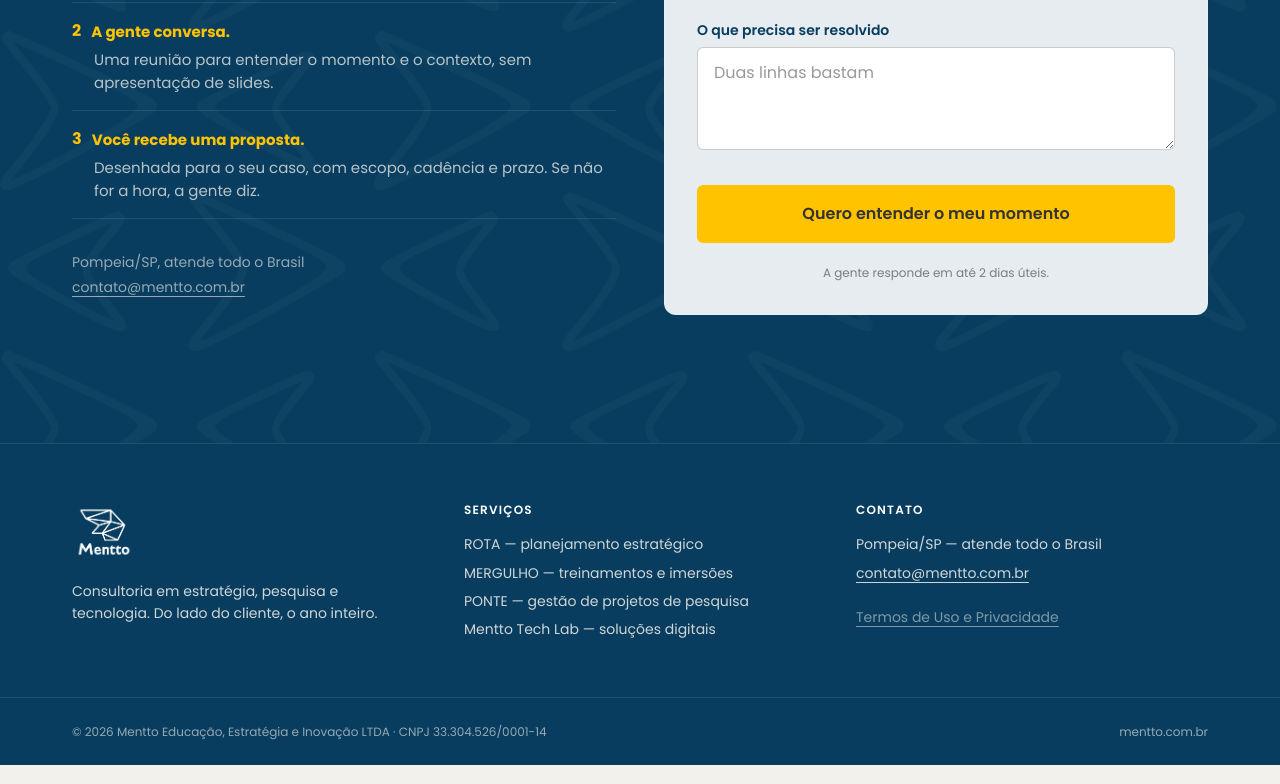
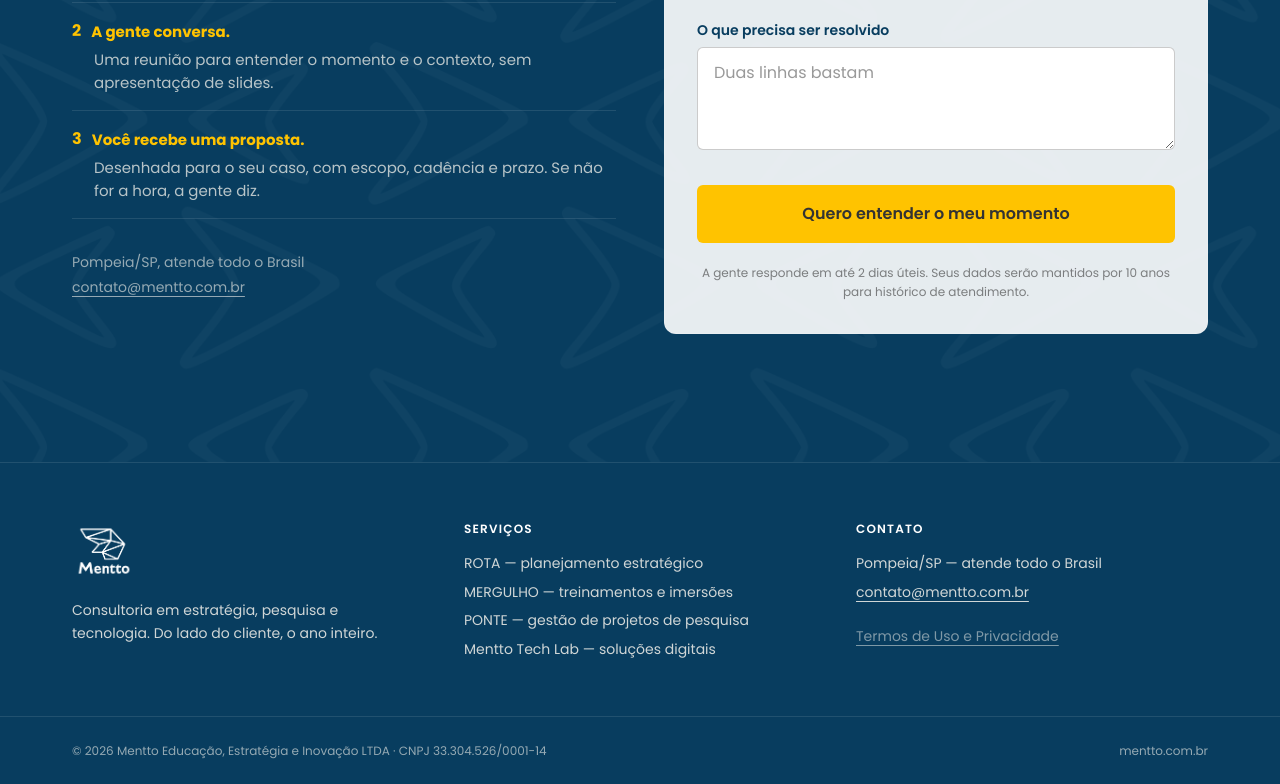
Before and after one commit to Mentto-Tech/PortfolioMentto, a Next.js app: page / in a window 1280 px wide. Shown: the part 9789-10573 px from the top of the page. Built offline with nearby package versions, Linux system fonts and the light colour scheme.

Commit message:
melhoria lgpd

```diff
--- a/src/app/contato/form.tsx
+++ b/src/app/contato/form.tsx
@@ -59,7 +59,7 @@
         )}
 
         <p className="form-disclaimer">
-          A gente responde em até 2 dias úteis. Sem lista, sem newsletter, só a conversa.
+          A gente responde em até 2 dias úteis. Sem lista, sem newsletter, só a conversa. Seus dados serão mantidos por 10 anos para histórico de atendimento.
         </p>
       </div>
     </form>
--- a/src/app/diagnostico-form.tsx
+++ b/src/app/diagnostico-form.tsx
@@ -42,7 +42,7 @@
         )}
 
         <p className="form-disclaimer">
-          A gente responde em até 2 dias úteis. Sem lista, sem newsletter, só a conversa.
+          A gente responde em até 2 dias úteis. Sem lista, sem newsletter, só a conversa. Seus dados serão mantidos por 10 anos para histórico de atendimento.
         </p>
       </div>
     </form>
--- a/src/app/home-cta-form.tsx
+++ b/src/app/home-cta-form.tsx
@@ -41,7 +41,7 @@
           <p className="text-red-500 text-sm">Algo deu errado. Tente novamente ou mande um email direto.</p>
         )}
 
-        <p className="form-disclaimer">A gente responde em até 2 dias úteis.</p>
+        <p className="form-disclaimer">A gente responde em até 2 dias úteis. Seus dados serão mantidos por 10 anos para histórico de atendimento.</p>
       </div>
     </form>
   );
--- a/src/app/ponte/ponte-form.tsx
+++ b/src/app/ponte/ponte-form.tsx
@@ -42,7 +42,7 @@
         )}
 
         <p className="form-disclaimer">
-          A gente responde em até 2 dias úteis. Sem lista, sem newsletter, só a conversa.
+          A gente responde em até 2 dias úteis. Sem lista, sem newsletter, só a conversa. Seus dados serão mantidos por 10 anos para histórico de atendimento.
         </p>
       </div>
     </form>
--- a/src/app/termos-de-uso-e-politicas-de-privacidade/comunicacao-de-incidente/IncidenteForm.tsx
+++ b/src/app/termos-de-uso-e-politicas-de-privacidade/comunicacao-de-incidente/IncidenteForm.tsx
@@ -30,7 +30,7 @@
     <div className="bg-[#052438] border border-white/10 rounded-xl p-8 shadow-sm mt-12">
       <h3 className="text-2xl font-heading font-bold text-white mb-4 text-center">Comunicar Incidente</h3>
       <p className="text-white/60 mb-6 text-center text-sm">
-        Utilize o formulário abaixo para reportar um incidente de segurança ou suspeita de violação de dados.
+        Utilize o formulário abaixo para reportar um incidente de segurança ou suspeita de violação de dados. Seus dados serão mantidos por 10 anos para fins de compliance e auditoria.
       </p>
 
       <form onSubmit={handleSubmit} className="space-y-6 text-left">
--- a/src/app/termos-de-uso-e-politicas-de-privacidade/titular-de-dados/TitularForm.tsx
+++ b/src/app/termos-de-uso-e-politicas-de-privacidade/titular-de-dados/TitularForm.tsx
@@ -29,7 +29,7 @@
     <div className="bg-[#052438] border border-white/10 rounded-xl p-8 shadow-sm">
       <h3 className="text-2xl font-heading font-bold text-white mb-4 text-center">Entre em Contato</h3>
       <p className="text-white/60 mb-6 text-center text-sm">
-        Preencha o formulário abaixo para enviar sua solicitação diretamente para nossa equipe de privacidade.
+        Preencha o formulário abaixo para enviar sua solicitação diretamente para nossa equipe de privacidade. Seus dados serão mantidos por 10 anos para fins de compliance e auditoria.
       </p>
 
       <form onSubmit={handleSubmit} className="space-y-4 text-left">
```
